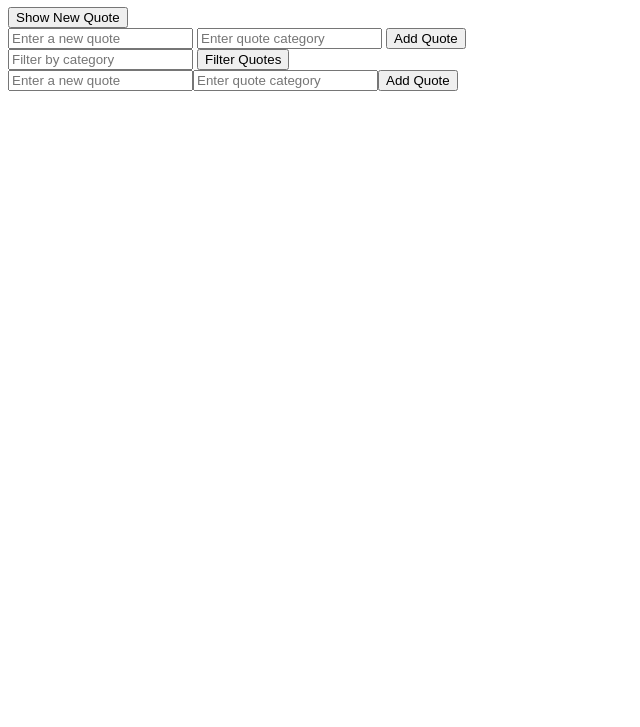
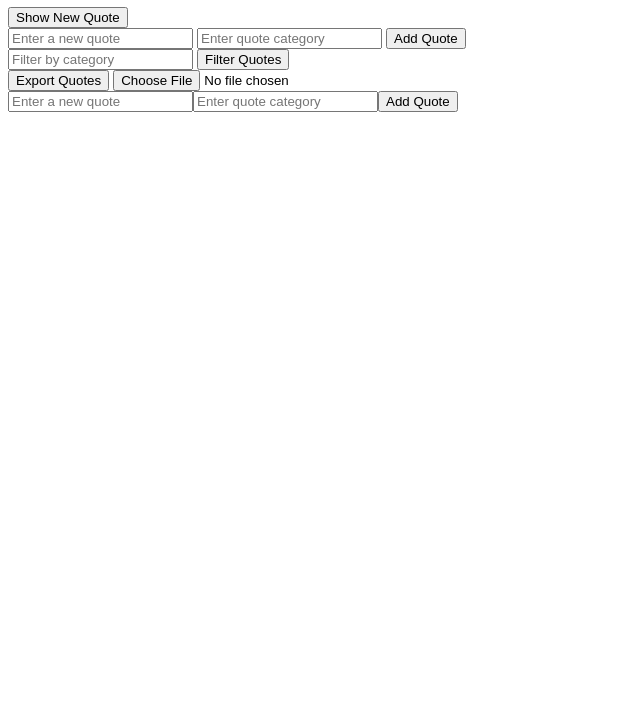
Before and after one commit to KhanyaJose/alx_fe_javascript, a plain HTML site: page dom-manipulation/index.html in a window 1280 px wide. Shown: the part 73-800 px from the top of the page, without its empty margins (0-640 px from the left). Drawn offline with Linux system fonts and the light colour scheme.

Commit message:
Update index.html

```diff
--- a/dom-manipulation/index.html
+++ b/dom-manipulation/index.html
@@ -30,3 +30,7 @@
   <script src="script.js"></script>
 </body>
 </html>
+
+<button id="exportButton">Export Quotes</button>
+<input type="file" id="importFile" accept=".json" />
+<div id="quotesContainer"></div>
```
